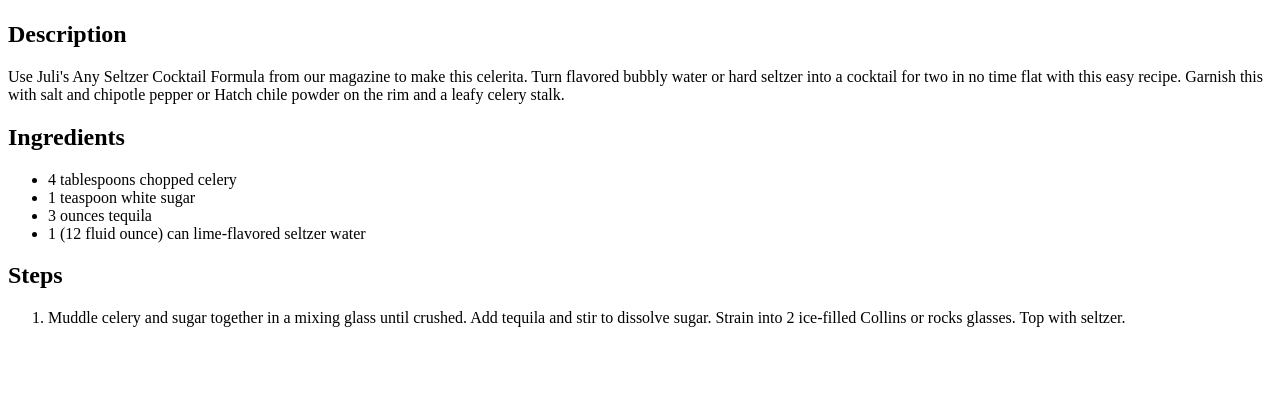
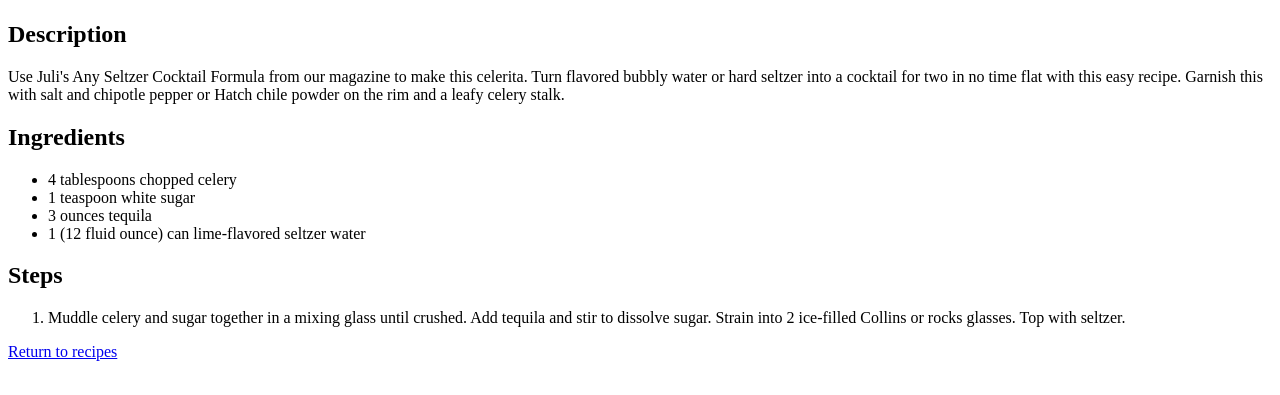
Before and after one commit to SpuzvaSeb/odin-recipes, a plain HTML site: page celerita.html in a window 1280 px wide. Shown: the part 383-778 px from the top of the page. Drawn offline with Linux system fonts and the light colour scheme.

Commit message:
Add link to go back to main page

```diff
--- a/celerita.html
+++ b/celerita.html
@@ -24,5 +24,6 @@
         <ol>
             <li>Muddle celery and sugar together in a mixing glass until crushed. Add tequila and stir to dissolve sugar. Strain into 2 ice-filled Collins or rocks glasses. Top with seltzer.</li>
         </ol>
+        <a href="./index.html">Return to recipes</a>
     </body>
 </html>
```
Also changed, not shown: pasta.html (+1 -0 lines), salmon.html (+1 -0 lines).
